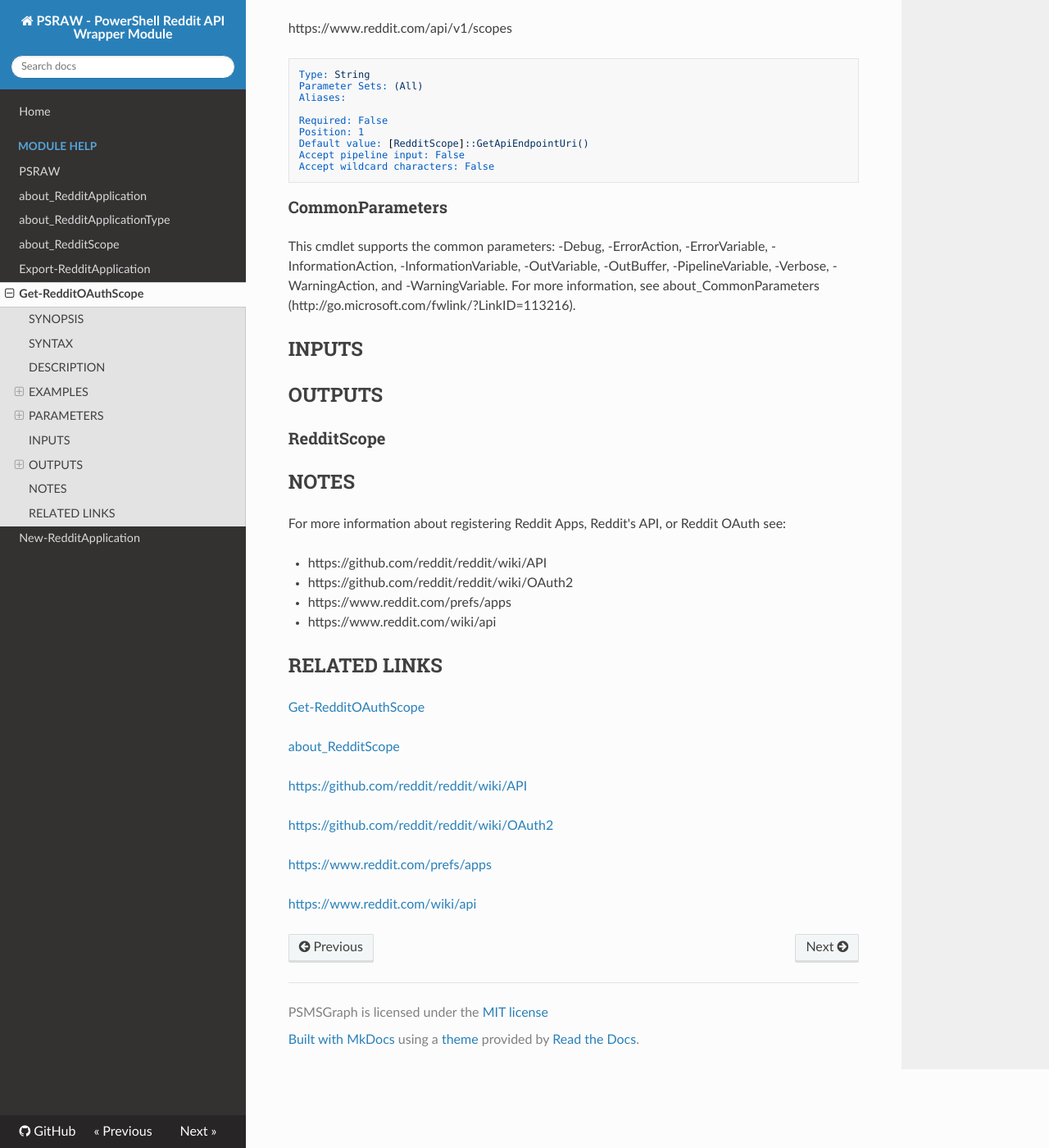
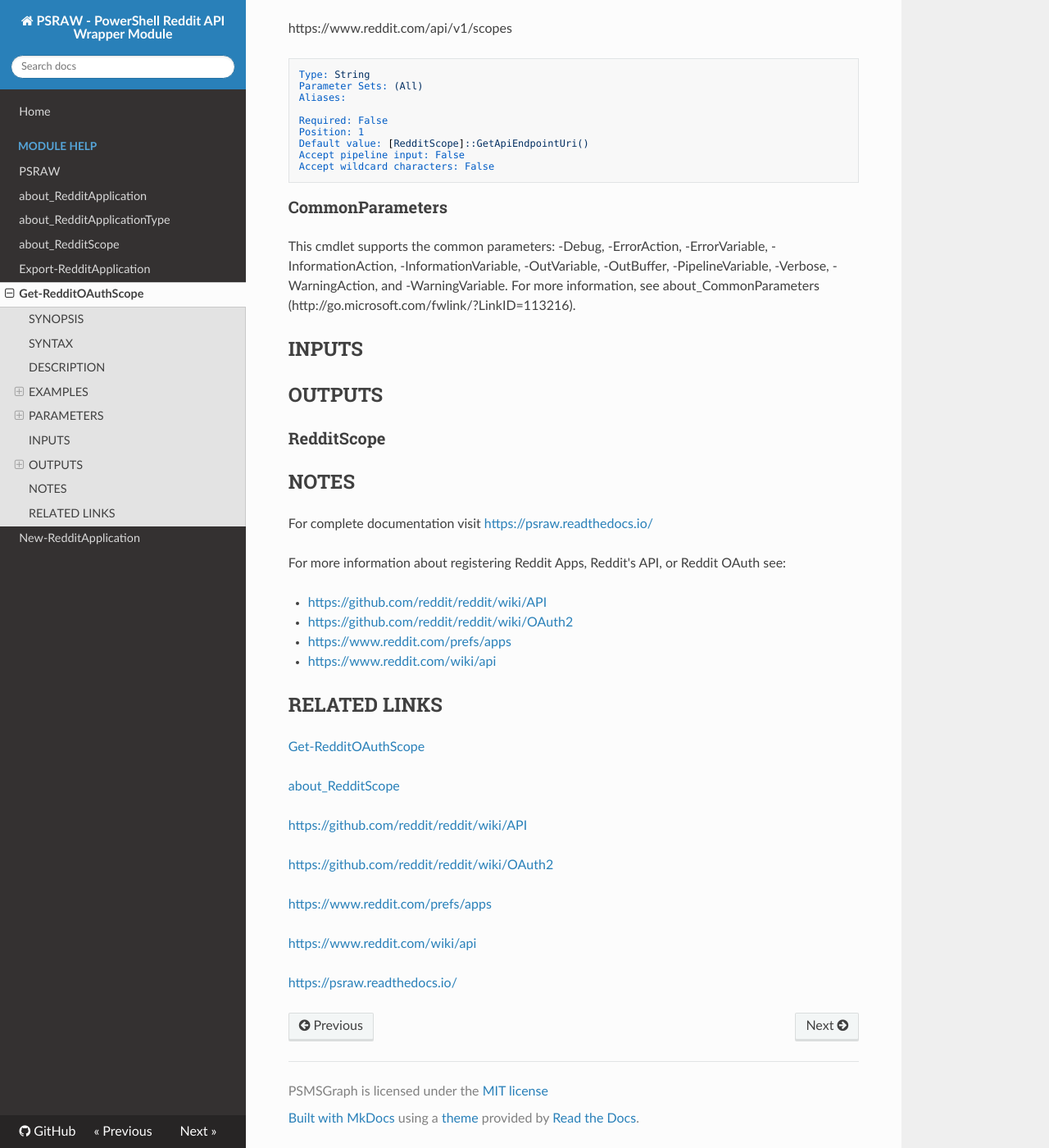
Before and after one commit to markekraus/PSRAW, an MkDocs documentation site: the page built from docs/Module/Get-RedditOAuthScope.md, in a window 1280 px wide and 1400 px high, scrolled down 797 px. Shown: the whole window at 82% size. Built offline with MkDocs 1.6.1, drawn with Linux system fonts in a browser that asks for light colours; nearby versions of some CDN libraries; old or Windows-style settings are respelled for this version of MkDocs.

Commit message:
Update Get-RedditOAuthApplication.md (module doc link, notes format)

```diff
--- a/docs/Module/Get-RedditOAuthScope.md
+++ b/docs/Module/Get-RedditOAuthScope.md
@@ -56,12 +56,14 @@ This cmdlet supports the common parameters: -Debug, -ErrorAction, -ErrorVariable
 ### RedditScope
 
 ## NOTES
+For complete documentation visit [https://psraw.readthedocs.io/](https://psraw.readthedocs.io/)
+
 For more information about registering Reddit Apps, Reddit's API, or Reddit OAuth see:
 
-* https://github.com/reddit/reddit/wiki/API
-* https://github.com/reddit/reddit/wiki/OAuth2
-* https://www.reddit.com/prefs/apps
-* https://www.reddit.com/wiki/api
+* [https://github.com/reddit/reddit/wiki/API](https://github.com/reddit/reddit/wiki/API)
+* [https://github.com/reddit/reddit/wiki/OAuth2](https://github.com/reddit/reddit/wiki/OAuth2)
+* [https://www.reddit.com/prefs/apps](https://www.reddit.com/prefs/apps)
+* [https://www.reddit.com/wiki/api](https://www.reddit.com/wiki/api)
 
 ## RELATED LINKS
 
@@ -76,3 +78,5 @@ For more information about registering Reddit Apps, Reddit's API, or Reddit OAut
 [https://www.reddit.com/prefs/apps](https://www.reddit.com/prefs/apps)
 
 [https://www.reddit.com/wiki/api](https://www.reddit.com/wiki/api)
+
+[https://psraw.readthedocs.io/](https://psraw.readthedocs.io/)
```
